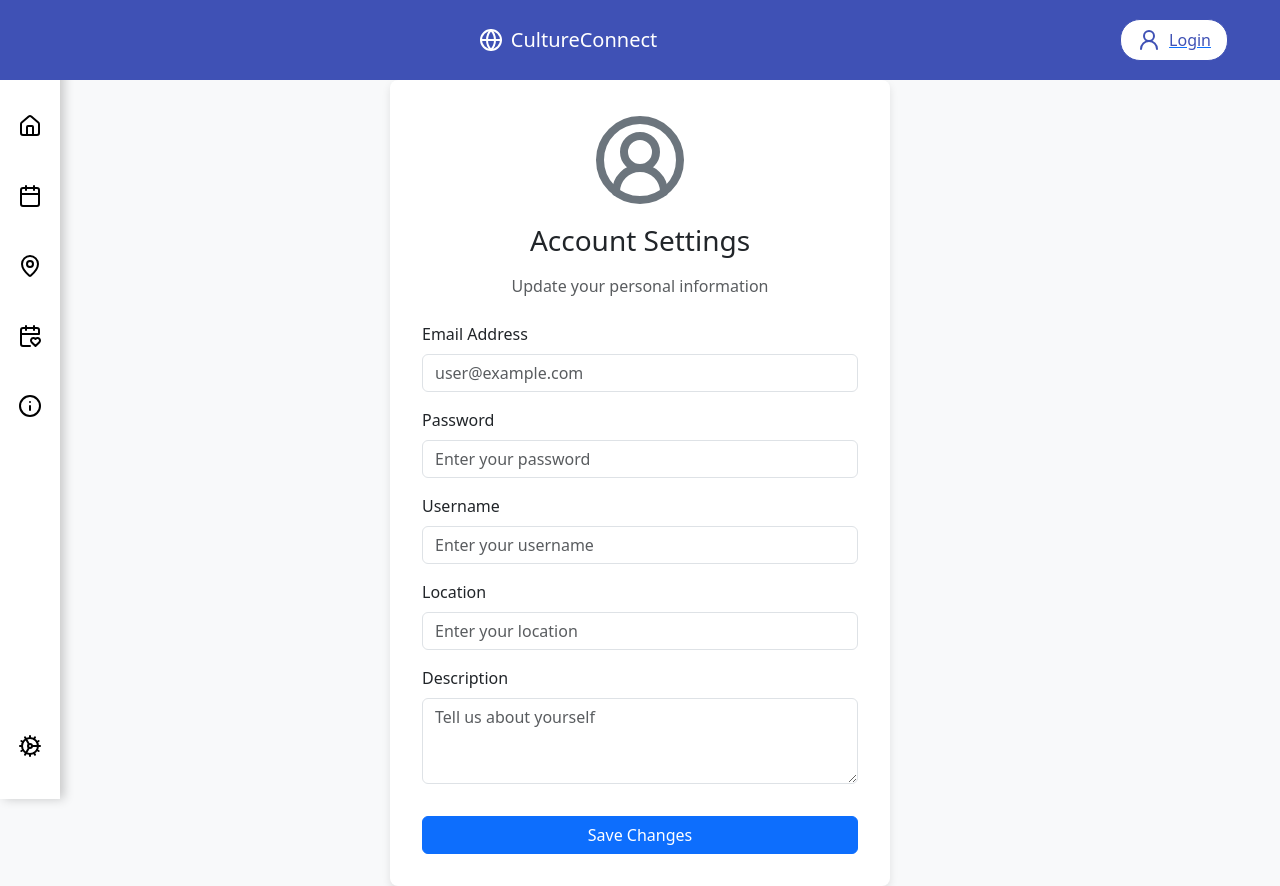
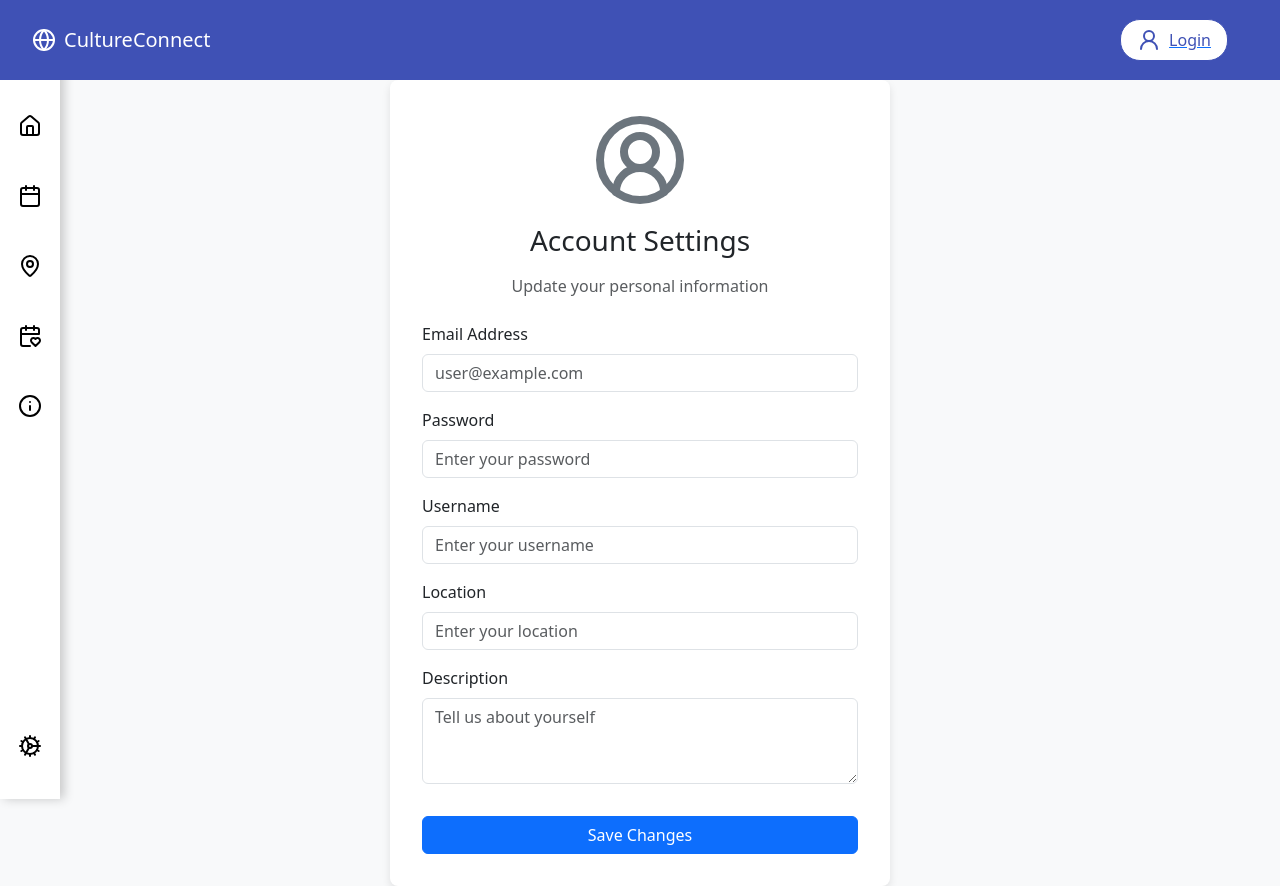
Before and after one commit to rrmaduro/HackTogether, a React app in the folder hacktogether-template/: page /settings in a window 1280 px wide. Built offline with nearby package versions, Linux system fonts and the light colour scheme; the HTML template or start-up script is replaced by a standard one.

Commit message:
adjusting navbar

```diff
--- a/hacktogether-template/src/components/Navbar/mainNavbar.tsx
+++ b/hacktogether-template/src/components/Navbar/mainNavbar.tsx
@@ -1,5 +1,5 @@
 import React, { useState } from "react";
-import { UserPen, Globe, UserRound } from "lucide-react";
+import { UserRound, Globe } from "lucide-react";
 import SideMenu from "../Menus/SideMenu";
 import { Link } from "react-router-dom";
 
@@ -33,8 +33,8 @@ const Navbar: React.FC = () => {
         style={navbarStyles}
       >
         <div className="container-fluid d-flex align-items-center justify-content-between">
-          {/* Center Column: Culture Connect Brand */}
-          <div className="d-flex align-items-center mx-auto">
+          {/* Left Column: CultureConnect Brand */}
+          <div className="d-flex align-items-center">
             <a
               className="navbar-brand d-flex align-items-center text-white"
               href="#"
@@ -46,7 +46,7 @@ const Navbar: React.FC = () => {
             </a>
           </div>
 
-          {/* Right Column: Join Now Button (icon-only on small screens) */}
+          {/* Right Column: Login Button */}
           <div className="d-flex align-items-center">
             <ul className="navbar-nav">
               <Link to="/log-in">
--- a/hacktogether-template/src/components/Pages/MainPage.tsx
+++ b/hacktogether-template/src/components/Pages/MainPage.tsx
@@ -3,7 +3,7 @@ import { Link } from 'react-router-dom';
 
 export default function MainPage() {
     return (
-        <nav className="container-fluid min-vh-100" style={{ width: 'calc(100% - 250px)', marginRight: '0', marginTop: '80px', marginBottom: '0' }}>
+        <nav className="container-fluid min-vh-100 bg-danger" style={{ width: 'calc(100% - 50px)', marginRight: '0', marginTop: '80px', marginBottom: '0' }}>
             <div className='text-center'>
                 <h1>Connect Across</h1>
                 <h1>Cultures &</h1>
```
